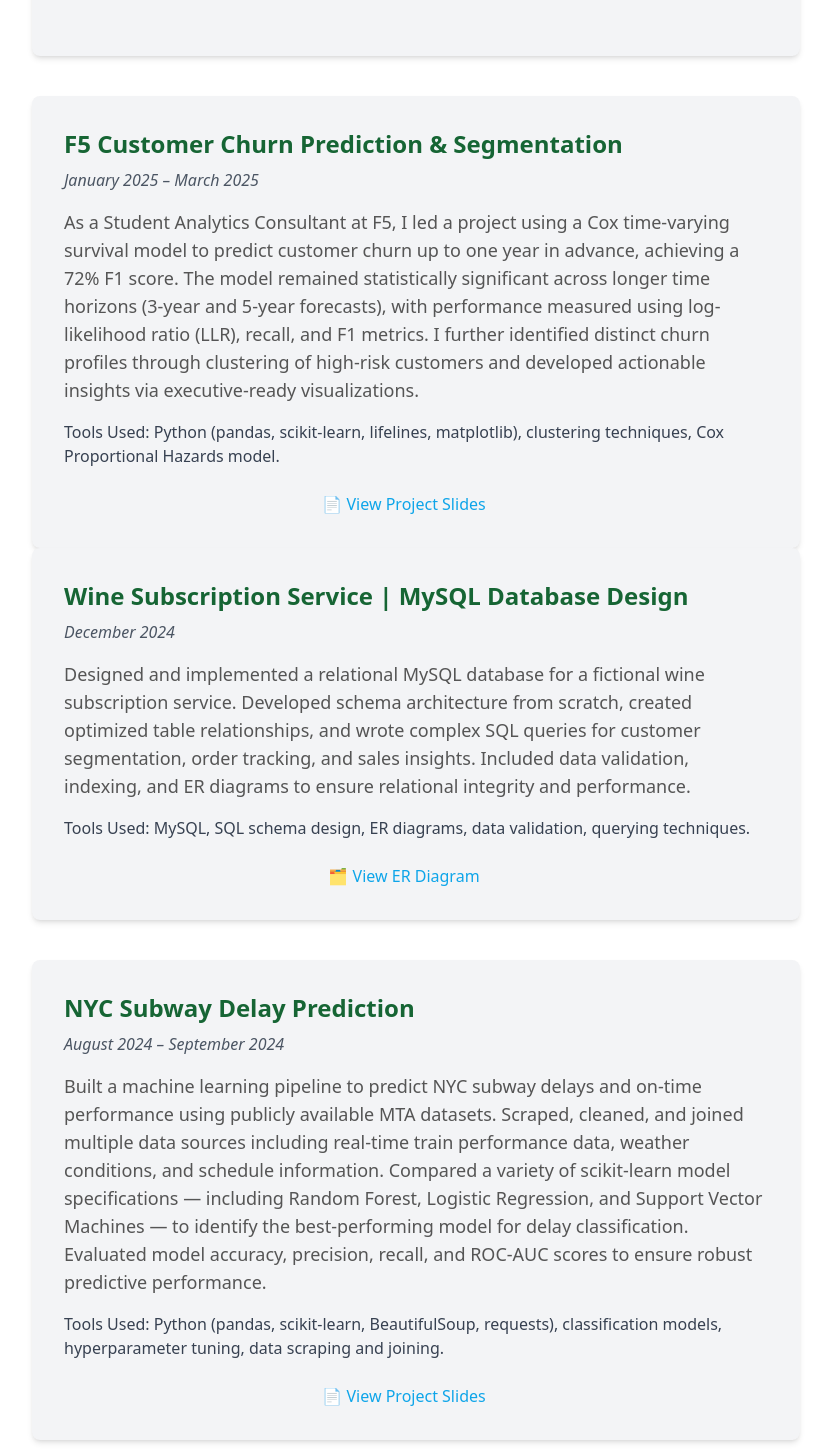
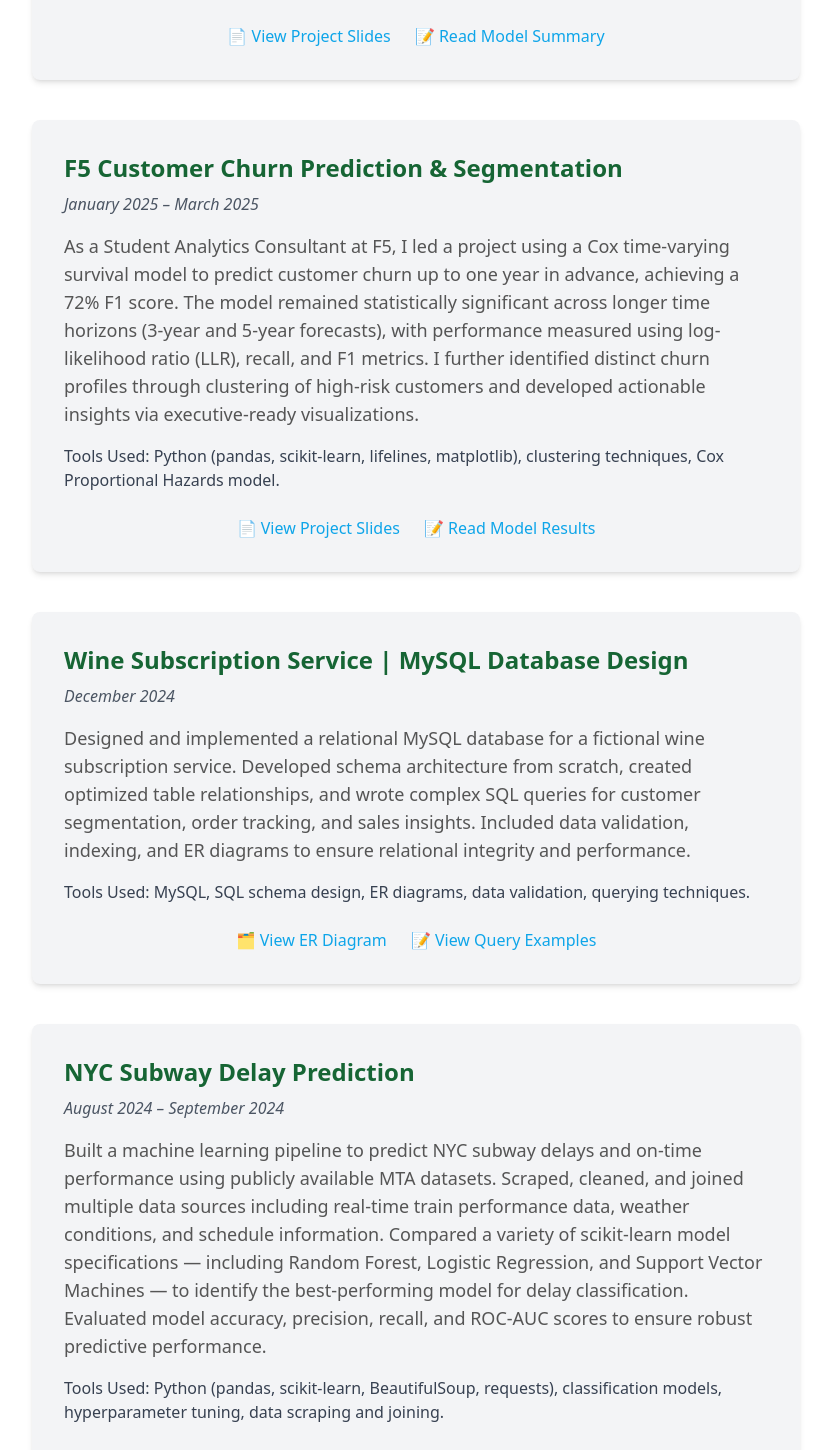
Before and after one commit to okhanson/personal_website, a React (Create React App) app: page /projects in a window 1280 px wide. Shown: the part 504-1954 px from the top of the page, without its empty margins (224-1055 px from the left). Built offline with nearby package versions, Linux system fonts and the light colour scheme.

Commit message:
pics and links

```diff
--- a/src/pages/Misc.js
+++ b/src/pages/Misc.js
@@ -4,7 +4,7 @@ function Misc() {
   const [articles, setArticles] = useState([]);
 
   useEffect(() => {
-    fetch('/news_data.json')
+    fetch(`${process.env.PUBLIC_URL}/news_data.json`)
       .then((response) => response.json())
       .then((data) => setArticles(data))
       .catch((error) => console.error('Error loading news data:', error));
@@ -13,7 +13,11 @@ function Misc() {
   return (
     <section className="py-16 px-6 bg-white text-center">
       <h2 className="text-3xl font-semibold text-green-800 mb-6">Market & Tech News</h2>
-      <p className="mb-8 text-lg text-gray-700">Auto-updated daily from NewsAPI.org. Based on key-word search, displays news I'm likely to be interested in. Hopefully gives you some insight into how I keep track of what's going on in the world. Updates daily! Or whatever the max usage is for my free api...</p>
+      <p className="mb-8 text-lg text-gray-700">
+        Auto-updated daily from NewsAPI.org. Based on key-word search, displays news I'm likely to be interested in.
+        Hopefully gives you some insight into how I keep track of what's going on in the world. Updates daily!
+        Or whatever the max usage is for my free API...
+      </p>
 
       <div className="grid grid-cols-1 sm:grid-cols-2 md:grid-cols-3 gap-8 max-w-6xl mx-auto">
         {articles.map((article, index) => (
--- a/src/pages/Projects.js
+++ b/src/pages/Projects.js
@@ -16,35 +16,32 @@ function Projects() {
         <p className="text-lg mb-4">
           As part of my Master’s program, I am currently working with Claritas on an applied AI industry project focused on enhancing marketing intelligence through Retrieval-Augmented Generation (RAG) pipelines.
           This involves identifying high-value data sources, embedding text data using Amazon Bedrock (Titan, Cohere) and SpaCy models, and comparing similarity scores via cosine similarity.
-
         </p>
-
         <p className="text-md text-gray-700 mb-6">
           Tools Used: Python, Amazon Bedrock, Cohere API, SpaCy, cosine similarity, vector stores, RAG pipelines.
         </p>
-
-        {/* Example file links */}
         <div className="flex justify-center space-x-6">
           <a
-            href="/Claritas_AI_Project_Slides.pdf"
+            href={`${process.env.PUBLIC_URL}/Claritas_AI_Project_Slides.pdf`}
             target="_blank"
             rel="noopener noreferrer"
             className="text-sky-500 hover:underline"
           >
-
+            📄 View Project Slides
           </a>
           <a
-            href="/Claritas_RAG_Model_Summary.pdf"
+            href={`${process.env.PUBLIC_URL}/Claritas_RAG_Model_Summary.pdf`}
             target="_blank"
             rel="noopener noreferrer"
             className="text-sky-500 hover:underline"
           >
-
+            📝 Read Model Summary
           </a>
         </div>
       </div>
+
       {/* F5 Project Section */}
-      <div className="max-w-3xl mx-auto text-left bg-gray-100 p-8 rounded-lg shadow-md">
+      <div className="max-w-3xl mx-auto text-left bg-gray-100 p-8 rounded-lg shadow-md mb-10">
         <h3 className="text-2xl font-bold text-green-800 mb-2">
           F5 Customer Churn Prediction & Segmentation
         </h3>
@@ -56,15 +53,12 @@ function Projects() {
           The model remained statistically significant across longer time horizons (3-year and 5-year forecasts), with performance measured using log-likelihood ratio (LLR), recall, and F1 metrics.
           I further identified distinct churn profiles through clustering of high-risk customers and developed actionable insights via executive-ready visualizations.
         </p>
-
         <p className="text-md text-gray-700 mb-6">
           Tools Used: Python (pandas, scikit-learn, lifelines, matplotlib), clustering techniques, Cox Proportional Hazards model.
         </p>
-
-        {/* Example file links */}
         <div className="flex justify-center space-x-6">
           <a
-            href="/F5 Final Pres.pptx"
+            href={`${process.env.PUBLIC_URL}/F5 Final Pres.pptx`}
             target="_blank"
             rel="noopener noreferrer"
             className="text-sky-500 hover:underline"
@@ -72,19 +66,18 @@ function Projects() {
             📄 View Project Slides
           </a>
           <a
-            href="/F5_Churn_Model_Results.pdf"
+            href={`${process.env.PUBLIC_URL}/F5_Churn_Model_Results.pdf`}
             target="_blank"
             rel="noopener noreferrer"
             className="text-sky-500 hover:underline"
           >
-
+            📝 Read Model Results
           </a>
         </div>
       </div>
 
-
       {/* WINE SUBSCRIPTION MYSQL PROJECT */}
-      <div className="max-w-3xl mx-auto text-left bg-gray-100 p-8 rounded-lg shadow-md">
+      <div className="max-w-3xl mx-auto text-left bg-gray-100 p-8 rounded-lg shadow-md mb-10">
         <h3 className="text-2xl font-bold text-green-800 mb-2">
           Wine Subscription Service | MySQL Database Design
         </h3>
@@ -101,7 +94,7 @@ function Projects() {
         </p>
         <div className="flex justify-center space-x-6">
           <a
-            href="/mysqler.png"
+            href={`${process.env.PUBLIC_URL}/mysqler.png`}
             target="_blank"
             rel="noopener noreferrer"
             className="text-sky-500 hover:underline"
@@ -109,12 +102,12 @@ function Projects() {
             🗂️ View ER Diagram
           </a>
           <a
-            href="/Wine_Subscription_Query_Examples.p"
+            href={`${process.env.PUBLIC_URL}/Wine_Subscription_Query_Examples.pdf`}
             target="_blank"
             rel="noopener noreferrer"
             className="text-sky-500 hover:underline"
           >
-
+            📝 View Query Examples
           </a>
         </div>
       </div>
@@ -138,7 +131,7 @@ function Projects() {
         </p>
         <div className="flex justify-center space-x-6">
           <a
-            href="/NYC Subway Delay Predictions.pptx"
+            href={`${process.env.PUBLIC_URL}/NYC Subway Delay Predictions.pptx`}
             target="_blank"
             rel="noopener noreferrer"
             className="text-sky-500 hover:underline"
@@ -146,20 +139,14 @@ function Projects() {
             📄 View Project Slides
           </a>
           <a
-            href="/NYC_Subway_Model_Performance.pdf"
+            href={`${process.env.PUBLIC_URL}/NYC_Subway_Model_Performance.pdf`}
             target="_blank"
             rel="noopener noreferrer"
             className="text-sky-500 hover:underline"
           >
-
+            📝 Read Model Performance
           </a>
         </div>
-      </div>
-      {/* Placeholder for future projects */}
-      <div className="mt-12">
-        <p className="max-w-2xl mx-auto text-lg leading-relaxed text-gray-600">
-
-        </p>
       </div>
     </section>
   );
```
